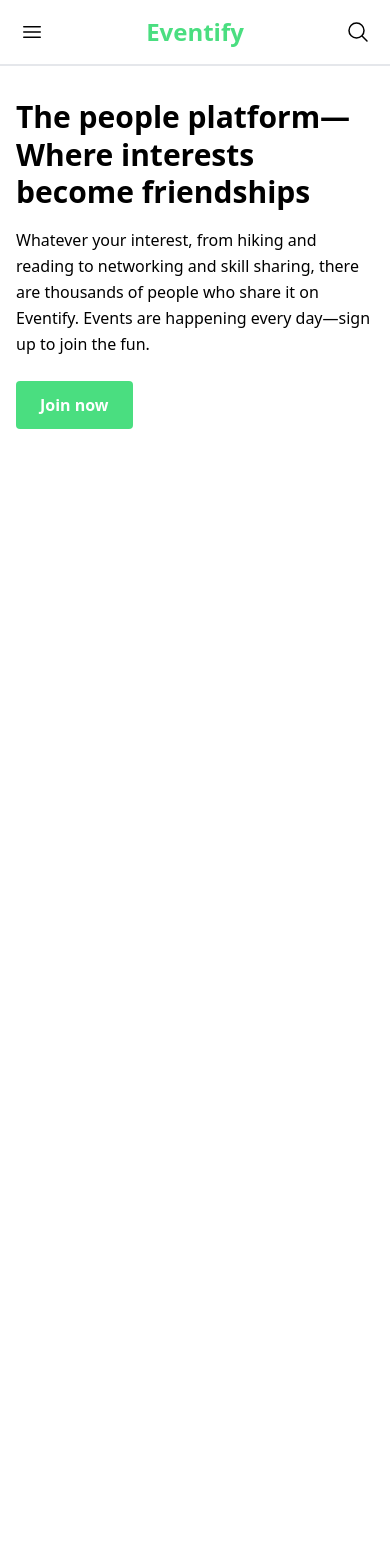
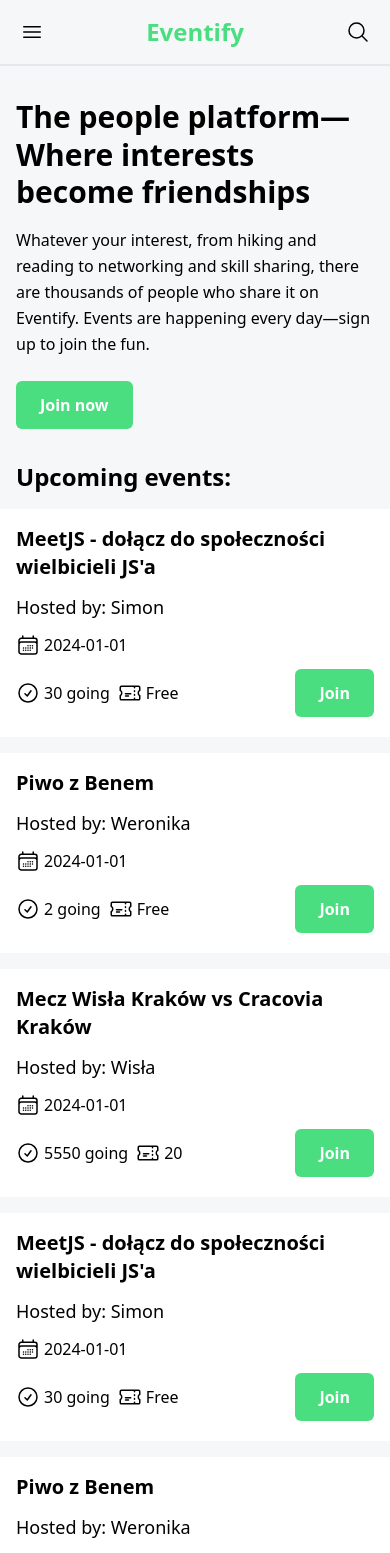
Before and after one commit to Shaymoun/eventify, a React (Vite) app: page / in a window 390 px wide. Shown: the top 1553 px of the page. Before the commit the page ends 844 px from the top, so only its background shows below. Built offline with nearby package versions, Linux system fonts and the light colour scheme.

Commit message:
refactor:Adjusted responsivness to desktop layout in HomePage.

```diff
--- a/src/components/DesktopNavigation.jsx
+++ b/src/components/DesktopNavigation.jsx
@@ -7,10 +7,10 @@ const DesktopNavigation = ({
 	toggleSearchBar,
 }) => {
 	return (
-		<div className='max-[1024px]:hidden lg:block border-b-2 p-2'>
+		<div className='max-[1024px]:hidden lg:block border-b-2 p-2 bg-primary-bg'>
 			<header className='flex justify-around items-center overflow-x-hidden'>
 				<div className='flex justify-between items-center px-6 py-2 w-1/2 lg:w-2/3 lg:gap-x-6 xl:w-1/2 xl:gap-x-2'>
-					<Link to='/' className='text-3xl text-primary-color font-bold'>
+					<Link to='/' className='text-3xl text-primary-color font-bold '>
 						Eventify
 					</Link>
 					<SearchBar />
--- a/src/components/Event.jsx
+++ b/src/components/Event.jsx
@@ -1,20 +1,37 @@
-const Event = ({ poster, title, date, host, ongoingPeoples, price }) => {
+import Button from "../ui/Button"
+import {
+	CheckCircleIcon,
+	TicketIcon,
+	CalendarDaysIcon,
+} from "@heroicons/react/24/outline"
+
+const Event = ({ title, poster, date, host, ongoingPeoples, price }) => {
 	return (
-		<li className='flex  w-full border-b-2'>
-			<div className='w-1/4 p-4'>
-				<img src={poster} className='h-full w-full ' />
+		<li className='flex w-full justify-between bg-white my-4 p-4 lg:flex-row-reverse lg:justify-around'>
+			<div className='flex flex-col w-full sm:w-3/4'>
+				<h2 className='text-xl pb-2 font-semibold'>{title}</h2>
+				<p className='text-lg py-1'>Hosted by: {host} </p>
+				<p className='flex items-center py-2'>
+					<CalendarDaysIcon className='inline-block w-6 h-6 mr-1' />
+					{date}
+				</p>
+				<div className='flex justify-between py-1'>
+					<div className='flex'>
+						<div className='flex items-center'>
+							<CheckCircleIcon className='inline-block w-6 h-6 mr-1' />
+							<span>{ongoingPeoples} going </span>
+						</div>
+						<div className='flex items-center ml-2'>
+							<TicketIcon className='inline-block w-6 h-6 mr-1' />
+							<span>{price > 0 ? price : "Free"}</span>
+						</div>
+					</div>
+					<Button>Join</Button>
+				</div>
 			</div>
-			<div className='flex flex-col w-3/4 p-2'>
-				<p className='text-lg py-2'>{date}</p>
-				<h2 className='text-2xl py-4 font-semibold'>{title}</h2>
-				<p className='text-xl py-1'>Hosted by: {host} </p>
-				<div className='flex flex-col'>
-					<span>{ongoingPeoples} going </span>
-					<span>{price > 0 ? price : "Free"}</span>
-				</div>
-				<div className='ml-auto'>
-					<button>Join now</button>
-				</div>
+
+			<div className="hidden sm:flex items-center">
+				<img src={poster} className='w-full h-20 rounded-md sm:h-36 lg:h-40' />
 			</div>
 		</li>
 	)
--- a/src/components/EventsList.jsx
+++ b/src/components/EventsList.jsx
@@ -2,19 +2,49 @@ import Event from "./Event"
 
 const events = [
 	{
-		title: "MeetJS",
+		title: "MeetJS - dołącz do społeczności wielbicieli JS'a",
+		poster: "https://source.unsplash.com/random/300x300",
+		date: new Date("2024-01-01").toISOString().split("T")[0],
 		host: "Simon",
 		ongoingPeoples: 30,
 		price: 0,
 	},
 	{
-		title: "Piwo",
+		title: "Piwo z Benem",
+		poster: "https://source.unsplash.com/random/300x300",
+		date: new Date("2024-01-01").toISOString().split("T")[0],
 		host: "Weronika",
 		ongoingPeoples: 2,
 		price: 0,
 	},
 	{
-		title: "Mecz",
+		title: "Mecz Wisła Kraków vs Cracovia Kraków",
+		poster: "https://source.unsplash.com/random/300x300",
+		date: new Date("2024-01-01").toISOString().split("T")[0],
+		host: "Wisła",
+		ongoingPeoples: 5550,
+		price: 20,
+	},
+	{
+		title: "MeetJS - dołącz do społeczności wielbicieli JS'a",
+		poster: "https://source.unsplash.com/random/300x300",
+		date: new Date("2024-01-01").toISOString().split("T")[0],
+		host: "Simon",
+		ongoingPeoples: 30,
+		price: 0,
+	},
+	{
+		title: "Piwo z Benem",
+		poster: "https://source.unsplash.com/random/300x300",
+		date: new Date("2024-01-01").toISOString().split("T")[0],
+		host: "Weronika",
+		ongoingPeoples: 2,
+		price: 0,
+	},
+	{
+		title: "Mecz Wisła Kraków vs Cracovia Kraków",
+		poster: "https://source.unsplash.com/random/300x300",
+		date: new Date("2024-01-01").toISOString().split("T")[0],
 		host: "Wisła",
 		ongoingPeoples: 5550,
 		price: 20,
@@ -22,9 +52,21 @@ const events = [
 ]
 
 const EventsList = () => {
-  return (
-    <ul>{events.map(event => <Event />)}</ul>
-  )
+	return (
+		<ul>
+			{events.map(event => (
+				<Event
+					key={event.title}
+					title={event.title}
+					poster={event.poster}
+					date={event.date}
+					host={event.host}
+					ongoingPeoples={event.ongoingPeoples}
+					price={event.price}
+				/>
+			))}
+		</ul>
+	)
 }
 
 export default EventsList
--- /dev/null
+++ b/src/components/Footer.jsx
@@ -0,0 +1,8 @@
+
+const Footer = () => {
+  return (
+    <footer className="h-40 bg-[#212121]"></footer>
+  )
+}
+
+export default Footer
--- a/src/components/MobileNavigation.jsx
+++ b/src/components/MobileNavigation.jsx
@@ -5,13 +5,13 @@ import SearchBar from "./SearchBar"
 import SearchButton from "../ui/SearchButton"
 
 const MobileNavigation = ({ mobileMenuOpen, toggleMenu, toggleSearchBar }) => {
-	const navBarClasses = `z-10 fixed h-dvh w-full bg-white  ${
+	const navBarClasses = `z-10 fixed h-dvh w-full bg-primary-bg  ${
 		mobileMenuOpen ? "" : "-translate-x-full"
 	}`
 	return (
 		<>
-			<div className='sm:block lg:hidden border-b-2 p-2'>
-				<header className='relative flex justify-between items-center overflow-x-hidden z-10 bg-white'>
+			<div className='sm:block lg:hidden border-b-2 p-2 bg-primary-bg'>
+				<header className='relative flex justify-between items-center overflow-x-hidden z-10 '>
 					<NavigationButton
 						mobileMenuOpen={mobileMenuOpen}
 						toggleMenu={toggleMenu}
--- a/src/components/SearchBar.jsx
+++ b/src/components/SearchBar.jsx
@@ -7,10 +7,10 @@ const SearchBar = () => {
 
 	return (
 		<search
-			className={`flex justify-center items-center  bg-white px-2   ${
+			className={`flex justify-center items-center  bg-primary-bg px-2   ${
 				searchBarOpen ? "block h-16" : "hidden h-0"
 			} lg:w-full lg:flex h-16`}>
-			<form className='relative md:w-full xl:w-2/3'>
+			<form className='relative md:w-full xl:w-3/4'>
 				<input
 					type='text'
 					name='event-name'
--- a/src/pages/Home.jsx
+++ b/src/pages/Home.jsx
@@ -1,10 +1,11 @@
+import EventsList from "../components/EventsList"
 import Button from "../ui/Button"
 
 const HomePage = () => {
 	return (
-		<header className="pt-8 px-4">
-			<div className='w-full mx-auto'>
-				<h2 className='text-3xl font-bold leading-tight'>
+		<div className='py-8 lg:w-[1000px] lg:mx-auto'>
+			<section className="px-4">
+				<h2 className='text-3xl font-bold leading-tight '>
 					The people platform—Where interests become friendships
 				</h2>
 				<p className='text-md py-4 leading-relaxed'>
@@ -12,9 +13,13 @@ const HomePage = () => {
 					skill sharing, there are thousands of people who share it on Eventify.
 					Events are happening every day—sign up to join the fun.
 				</p>
-			</div>
-			<Button className="my-2">Join now</Button>
-		</header>
+				<Button className='my-2'>Join now</Button>
+			</section>
+			<section>
+				<h3 className='text-2xl font-semibold mt-6 px-4'>Upcoming events:</h3>
+				<EventsList />
+			</section>
+		</div>
 	)
 }
 
--- a/src/pages/Root.jsx
+++ b/src/pages/Root.jsx
@@ -1,13 +1,15 @@
 import { Outlet } from "react-router-dom"
 import MainNavigation from "../components/MainNavigation"
+import Footer from "../components/Footer"
 
 const RootLayout = () => {
 	return (
 		<>
 			<MainNavigation />
-			<main>
+			<main className='bg-primary-bg'>
 				<Outlet />
 			</main>
+			<Footer />
 		</>
 	)
 }
--- a/src/ui/Button.jsx
+++ b/src/ui/Button.jsx
@@ -1,5 +1,5 @@
 const Button = ({ children, className, ...props }) => {
-	let cssClasses = "py-3 px-6 rounded bg-primary-color text-white font-bold"
+	let cssClasses = "py-3 px-6 rounded-md bg-primary-color text-white font-bold"
 	return (
 		<button className={cssClasses + " " + className} {...props}>
 			{children}
--- a/tailwind.config.js
+++ b/tailwind.config.js
@@ -9,6 +9,7 @@ export default {
 		extend: {
 			colors: {
 				"primary-color": "rgb(74 222 128)",
+				"primary-bg": "#F6F7F8",
 			},
 		},
 	},
```
